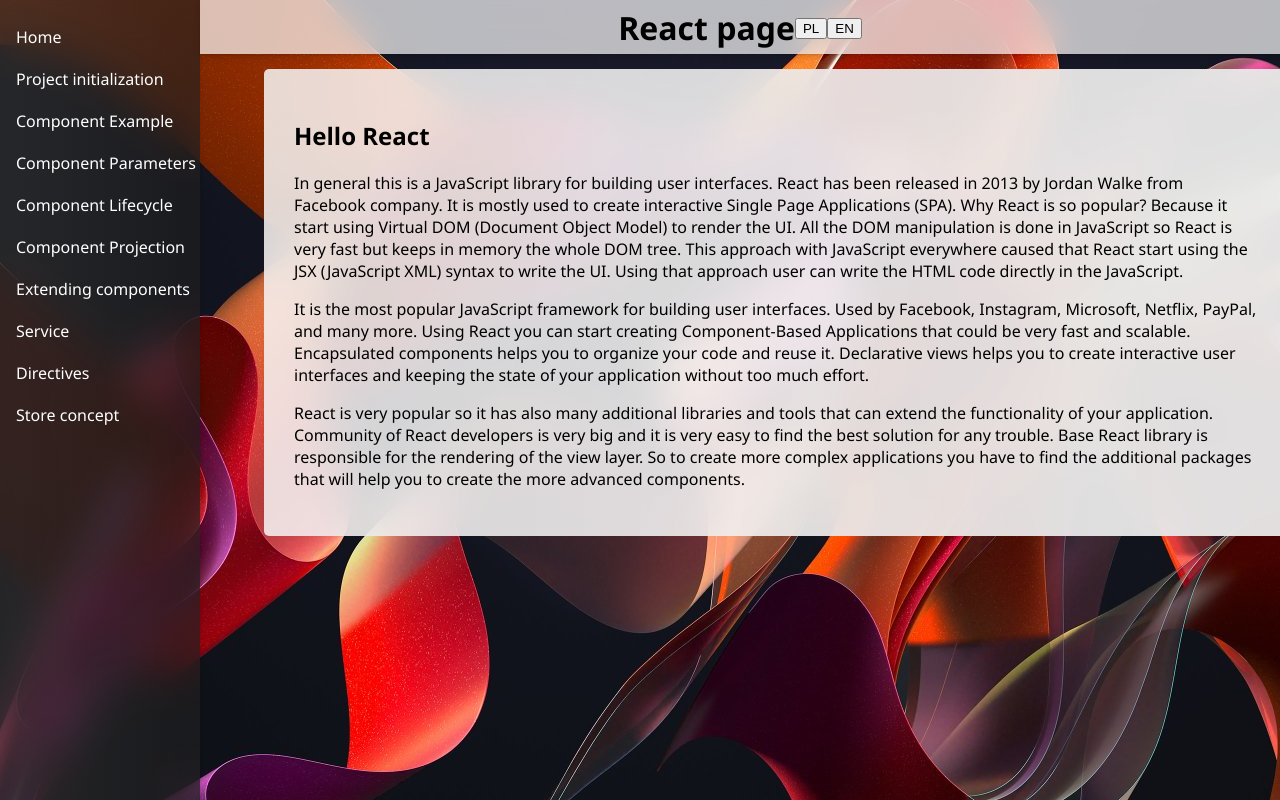
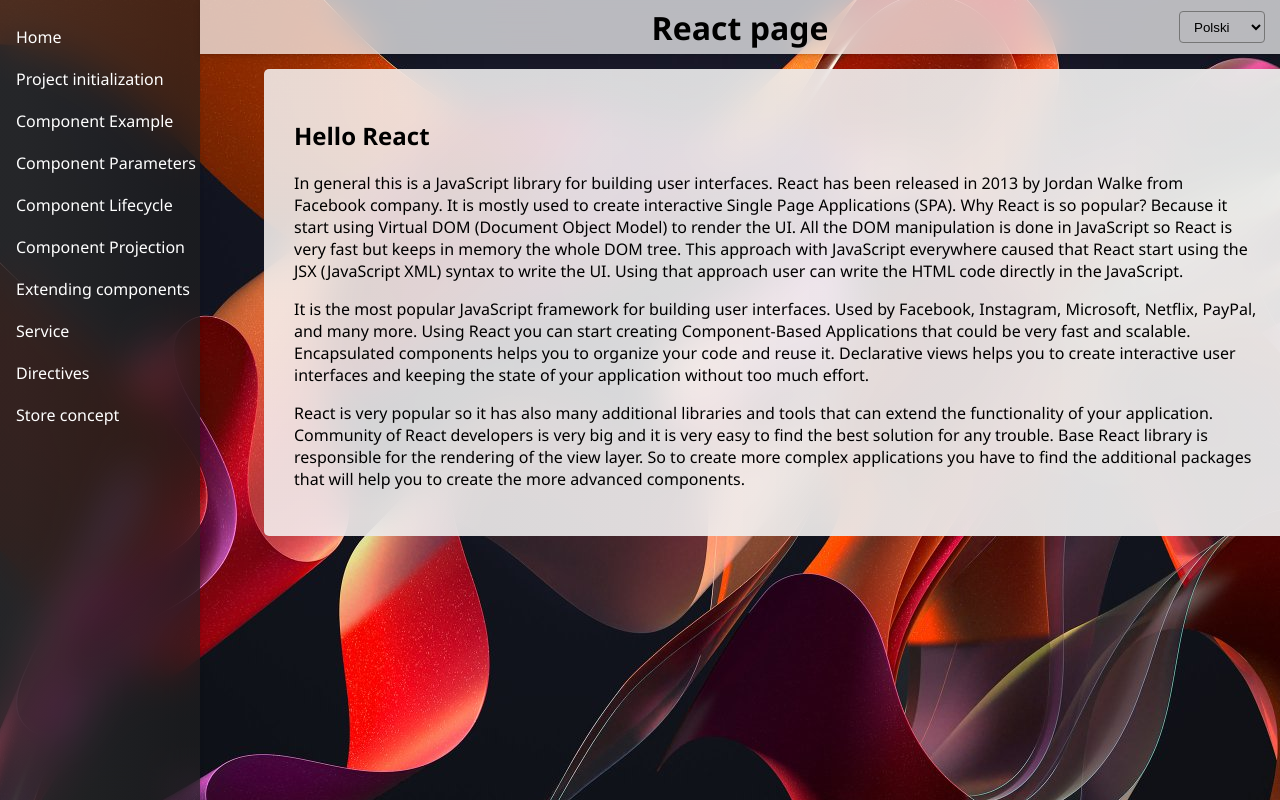
Before and after one commit to radek2s/Framework-Hero, a React (Create React App) app in the folder react-app/: page / in a window 1280 px wide. Built offline with nearby package versions, Linux system fonts and the light colour scheme; a small style sheet from the web is missing.

Commit message:
Add translations and fix styles

```diff
--- a/react-app/src/App.css
+++ b/react-app/src/App.css
@@ -14,6 +14,12 @@
   overflow-y: auto;
 }
 
+code.hljs {
+  border-radius: 8px;
+  padding: 10px 15px;
+  background: linear-gradient(0deg, #2e2a33 10%, #19171c 90%);
+}
+
 @media screen and (max-width: 1024px) {
   section {
       width: 70vw;
--- a/react-app/src/layout/Topbar.css
+++ b/react-app/src/layout/Topbar.css
@@ -1,4 +1,5 @@
 .topbar {
+    position: relative;
     width: calc(100vw  - 200px);
     background-color: rgba(255, 255, 255, 0.7);
     height: 54px;
@@ -9,3 +10,15 @@
     align-items: center;
     backdrop-filter: blur(15px);
 }
+
+.language-selector {
+    position: absolute;
+    right: 15px;
+}
+
+.language-selector select {
+    border-radius: 4px;
+    height: 32px;
+    background: none;
+    padding: 0px 10px;
+}
--- a/react-app/src/layout/Topbar.tsx
+++ b/react-app/src/layout/Topbar.tsx
@@ -7,17 +7,19 @@
 
  class Topbar extends React.Component<Props & WithTranslation, State> {
 
-  changeLanguageHandler(lang: "pl" | "en") {
-    this.props.i18n.changeLanguage(lang)
+  changeLanguageHandler({target}: React.ChangeEvent<HTMLSelectElement>) {
+    this.props.i18n.changeLanguage(target.value)
   }
 
   render () {
     return (
         <div className="topbar">
             <h1>React page</h1>
-            <div>
-              <button onClick={() => this.changeLanguageHandler("pl")}>PL</button>
-              <button onClick={() => this.changeLanguageHandler("en")}>EN</button>
+            <div className='language-selector'>
+              <select onChange={(e) => this.changeLanguageHandler(e)}>
+                <option value={"pl"}>Polski</option>
+                <option value={"en"}>English</option>
+              </select>
             </div>
         </div>
     );
--- a/react-app/src/locales/en/translations.ts
+++ b/react-app/src/locales/en/translations.ts
@@ -132,8 +132,16 @@
         },
         service: {
             provider: {
-                header: "Serwisy i konteksty",
-                content:""
+                header: "Service and context",
+                content:"The great advantage of frameworks such as React is the ability to use the Inversion of Control (IoC) paradigm. In an ideal world, a component should mainly deal with the presentation layer and only present the state of the application to the end user. For this purpose, business logic can be pulled into external classes, which makes it easier to keep the application organized while providing code flexibility. Classes with a clearly defined purpose and providing specific logic can be called services. The websites can handle data download from an external server or check the correctness of imported data.",
+                content2: "The React framework introduces the concept of 'Context', so that instead of passing data from the top down through properties, we can share certain properties across multiple components without having to pass them from parent to child. The context is designed to share a certain range of data that is to be considered global for all children at different levels of nesting.",
+                content3: "Context is a React version of Angular 'Service', with the difference that they are attached to the application structure via Provider components. In Angular, services are attached to components by Dependency Injection (DI) mechanism. Thanks to these techniques, the code becomes loosely coupled and it is much easier to create testable components, which significantly facilitates test-driven development.",
+                content4: "Services can be found not only in Angular, but also in other object-oriented programming languages. The greatest advantage from using services is visible with larger applications, and additionally, with the use of TypeScript that significantly facilitates the further development of the application. Using React, despite the lack of 'Services', nothing stands in the way of introducing such a concept. We can call a service a certain abstract class, or an interface according to which we can create specific provider that provide a given functionality. Context can implement this service, and in the client code we can assign specific providers to it.",
+                content5: "For example, the above interface defining 'PhotoGalleryService' defines the basic methods for handling business logic for reading and creating an image gallery.",
+                content6: "The provider class 'PhotoGalleryApiProvider' is a concrete implementation of the previously defined 'PhotoGalleryService' interface. It provides the data of individual galleries through HTTP requests sent to the server  REST API interface. Thanks to this, the logic responsible for collecting data from an external source is in one place and even if many components were to use these methods, and the single responsibility principle is maintained. Such a provider is easy to mock later during unit testing.",
+                content7: "Now we are ready to create the context and add it to our application. 'PhotoGalleryContext.Provider' takes a 'value' parameter which specifies what object will be available to all child components.",
+                content8: "To properly handle the provider, use the 'React.useContext()' function in the child component, giving the context of interest as an argument. This component in which we reach for the context is called the 'consumer'.",
+                content9: "Now, we do not have to pass parameters through all components from top to bottom, but at the right component we can call context variables by referring to the 'galleryService'. In this way, we provide business logic to our application, which we can easily present to the user through the presentation value."
             }
         }
     }
```
